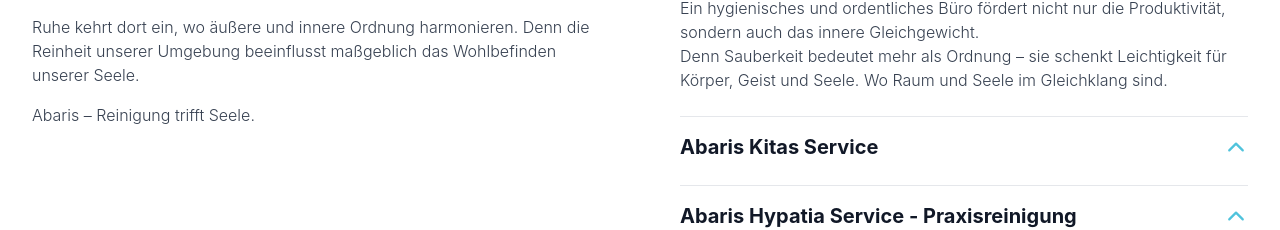
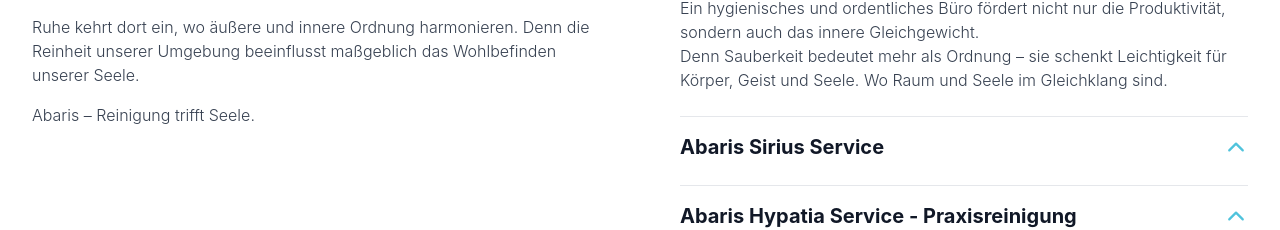
Before and after one commit to ecoezer/abaris, a React (Vite) app: page / in a window 1280 px wide. Shown: the part 1097-1327 px from the top of the page. Built offline with nearby package versions, Linux system fonts and the light colour scheme.

Commit message:
Updated Services.jsx

```diff
--- a/src/components/Services.jsx
+++ b/src/components/Services.jsx
@@ -10,7 +10,7 @@ function Services() {
       description: 'Wo Raum und Seele im Gleichklang sind\nUnsere Umgebung hat einen starken Einfluss auf unsere Stimmung und Leistungsfähigkeit.\nEin sauberer, gepflegter Raum schafft Ruhe, Klarheit und positive Energie.\nGerade im Büro, wo wir oft mehr Zeit verbringen als zu Hause, ist eine saubere Umgebung der Schlüssel für konzentriertes und harmonisches Arbeiten.\nEin hygienisches und ordentliches Büro fördert nicht nur die Produktivität, sondern auch das innere Gleichgewicht.\nDenn Sauberkeit bedeutet mehr als Ordnung – sie schenkt Leichtigkeit für Körper, Geist und Seele. Wo Raum und Seele im Gleichklang sind.'
     },
     {
-      title: 'Abaris Kitas Service',
+      title: 'Abaris Sirius Service',
       description: 'Abaris Kitas – Kleine Hände, Große Entdeckungen!\nWir denken auch an die Sauberkeit der Orte,\nan denen unsere Kinder den größten Teil ihres Tages verbringen.\nSauberkeit ist für uns ein Lebensstil –\ndenn ein reines, gepflegtes Umfeld stärkt die Energie,\nfördert das Wohlbefinden und inspiriert zu positiver Entwicklung weil echte Sauberkeit wachsen lässt.'
     },
     {
```
